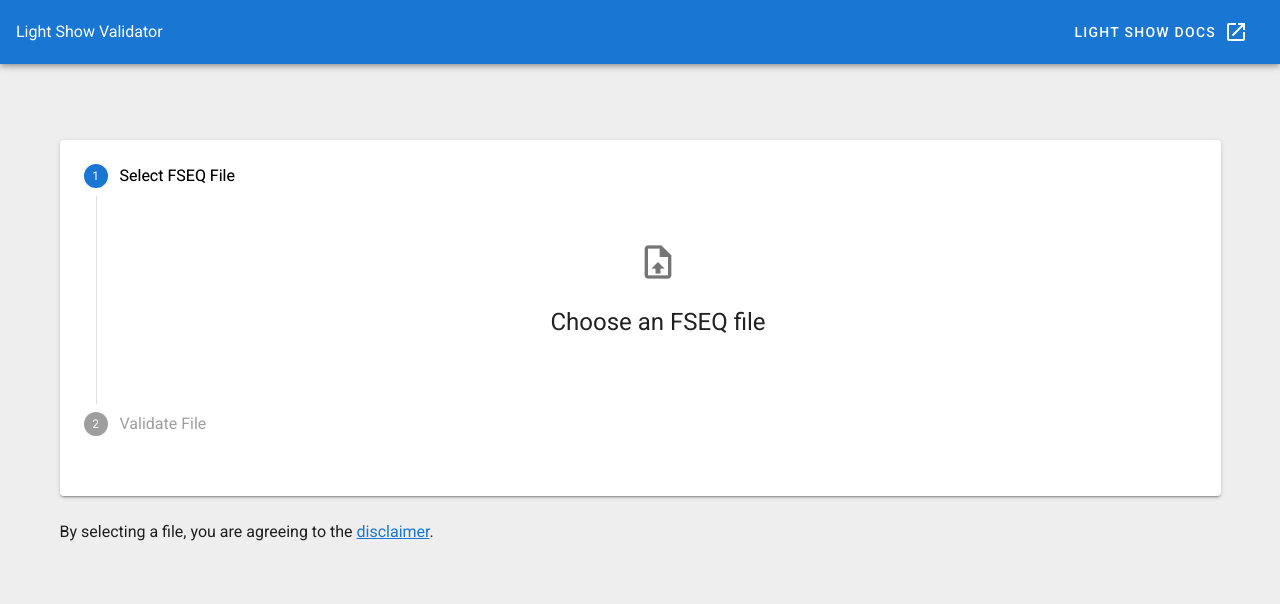
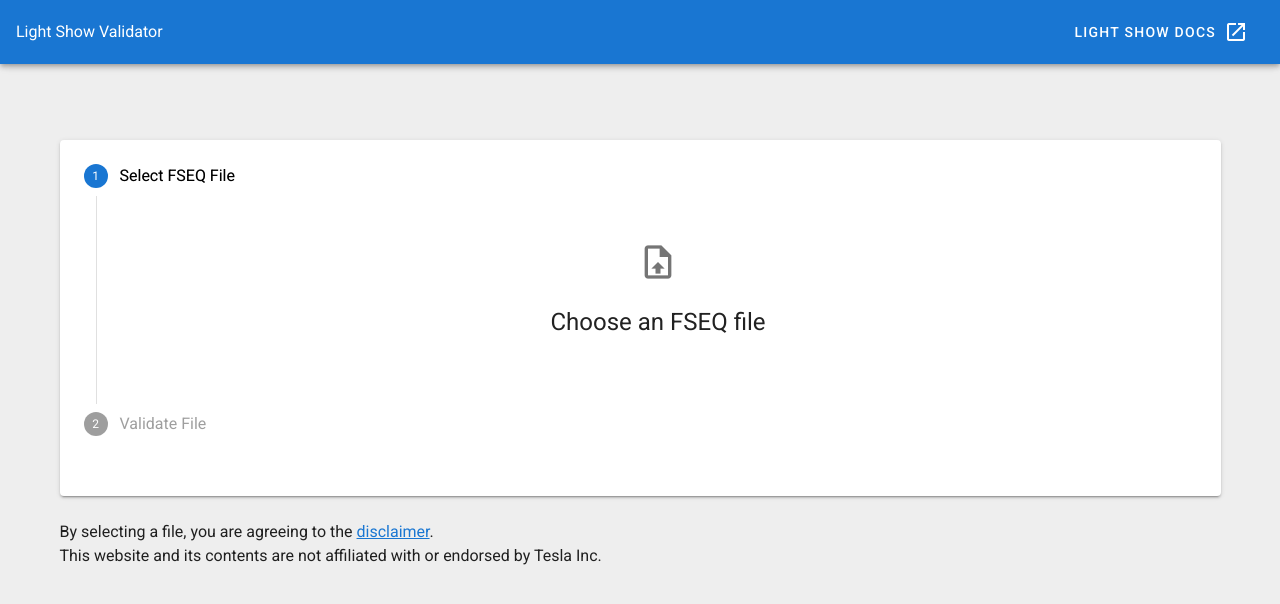
Before and after one commit to xsorifc28/vue-tlsv, a Vue app: page / in a window 1280 px wide. Shown: the top 604 px of the page. Built offline with nearby package versions, Linux system fonts and the light colour scheme.

Commit message:
docs: update readme

```diff
--- a/src/components/Validator.vue
+++ b/src/components/Validator.vue
@@ -50,6 +50,8 @@
         </v-stepper>
         <br>
         By selecting a file, you are agreeing to the <Disclaimer />.
+        <br>
+        This website and its contents are not affiliated with or endorsed by Tesla Inc.
       </v-container>
     </v-main>
   </v-app>
```
Also changed, not shown: 1 other file (tests, documents, lock files or other folders).
